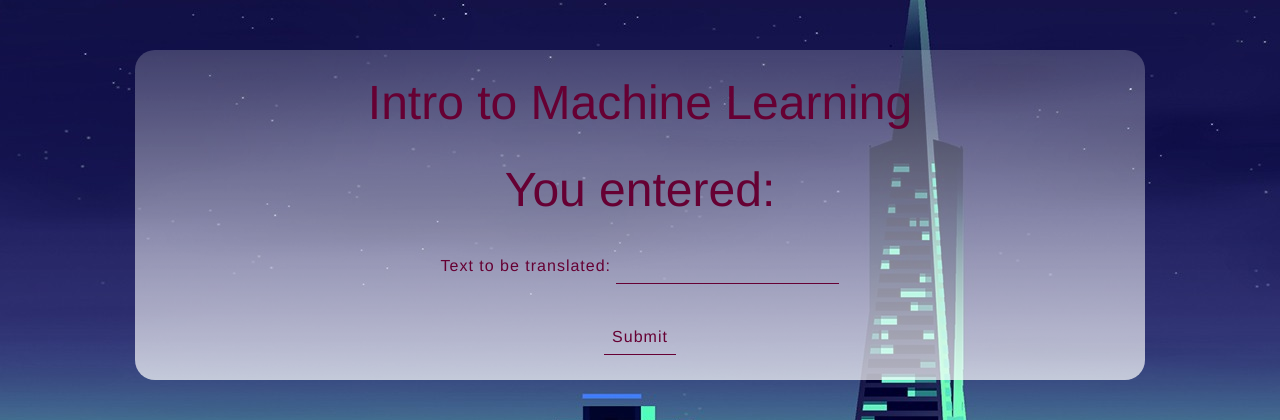
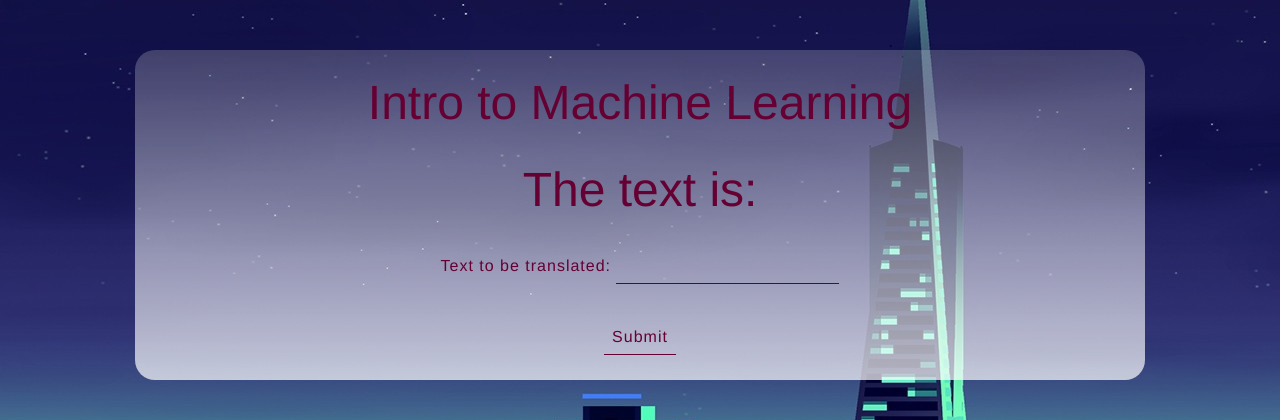
Before and after one commit to aedifex/codecademy-ml-sandbox, a Flask app: page / in a window 1280 px wide. Shown: the top 420 px of the page. Run offline with Flask 2, Linux system fonts and the light colour scheme; parts of the project's set-up code (start-up, migrations or seed data) failed here and were passed over.

Commit message:
Clean up misc files

```diff
--- a/text-analyzer/main.py
+++ b/text-analyzer/main.py
@@ -9,8 +9,6 @@
 	logging.basicConfig(level=logging.ERROR)
 	LOG = logging.getLogger(__name__)
 
-	# intercepted_text = "I love my job at Lacework!"
-	# intercepted_text = input("Please enter text to be analyzed: ")
 	intercepted_text = text
 
 	text_counts = text_counter.transform([intercepted_text])
@@ -21,16 +19,11 @@
 
 	text_classifier.fit(text_training, text_labels)
 
+	print(text_classifier.predict_proba)
+
 	final_pos = text_classifier.predict_proba(text_counts)[0][1]
 
 	final_neg = text_classifier.predict_proba(text_counts)[0][0]
-
-	"""
-	if final_pos > final_neg:
-	  print("\nThe text sentiment is positive.\n")
-	else:
-	  print("\nThe text sentiment is negative.\n")
-	"""
 
 	if final_pos > final_neg:
 		return "The sentiment is positive"
@@ -44,11 +37,12 @@
 @app.route('/', methods=["GET", "POST"])
 def index():
 	data = ""
+	# Perhaps add some error handling.
 	if len(request.form) > 0:
 		# data = request.form["text"]
 		data = analyize_text(request.form["text"])
+		print("Data recieved: {}".format(request.form["text"]))
 	return render_template("index.html", data=data)
 
 if __name__ == "__main__":
-	# app.run(debug=True, host="0.0.0.0", port=int(os.environ.get("PORT", 8080)))
 	app.run(debug=True, host="0.0.0.0", port=int(os.environ.get("PORT", 8080)))
--- a/text-analyzer/templates/index.html
+++ b/text-analyzer/templates/index.html
@@ -1,11 +1,13 @@
 {% extends "base.html" %}
 {% block content %}
 <h1>Intro to Machine Learning</h1>
-<h1>You entered: {{ data }}</h1>
+<h1>The text is: {{ data }}</h1>
 <form action="/" method="POST">
 	<p>
 		<label for="text">Text to be translated:</label>
 		<input type="text" name="text">
-	</p><input type="submit" name="submit_text">
+	</p>
+	<input type="submit" name="submit_text">
+
 </form>
 {% endblock %}
```
Also changed, not shown: .circleci/config.yml, 1 other file.
